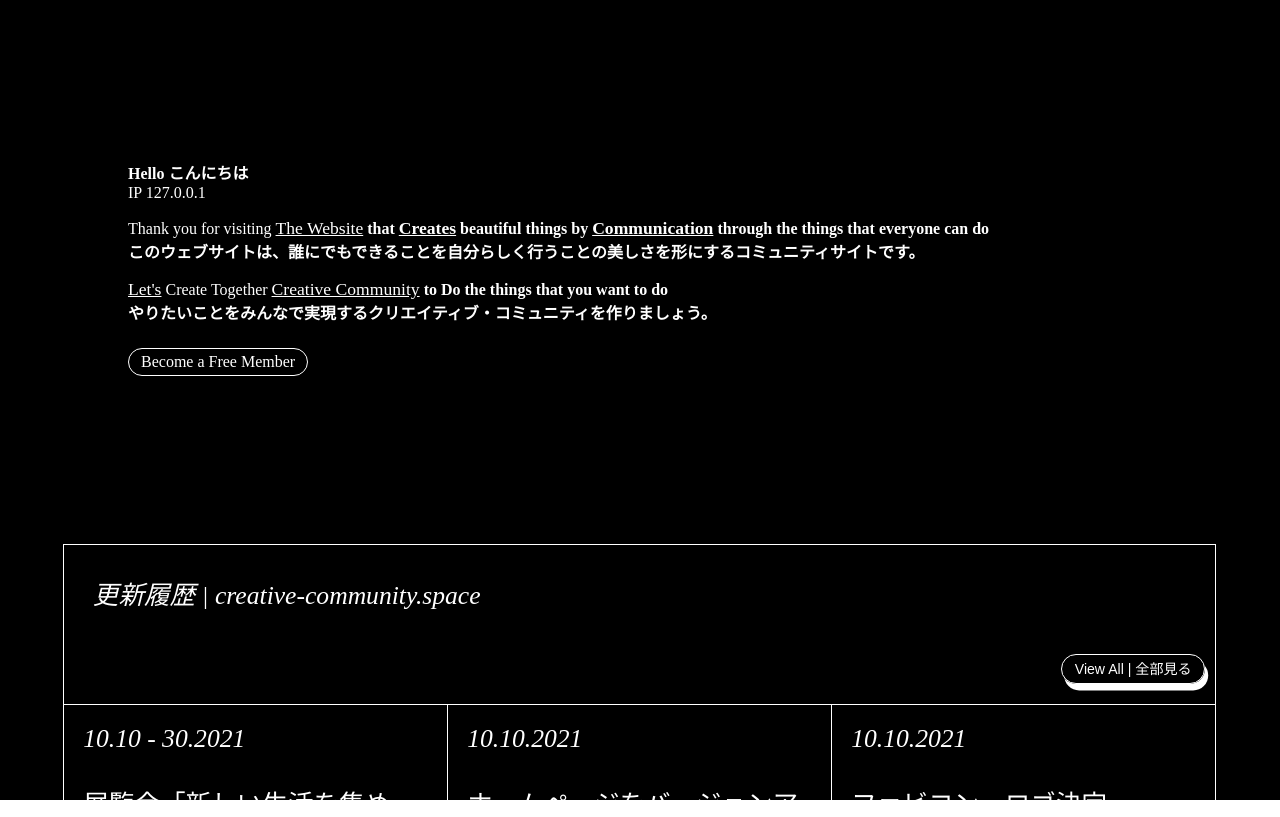
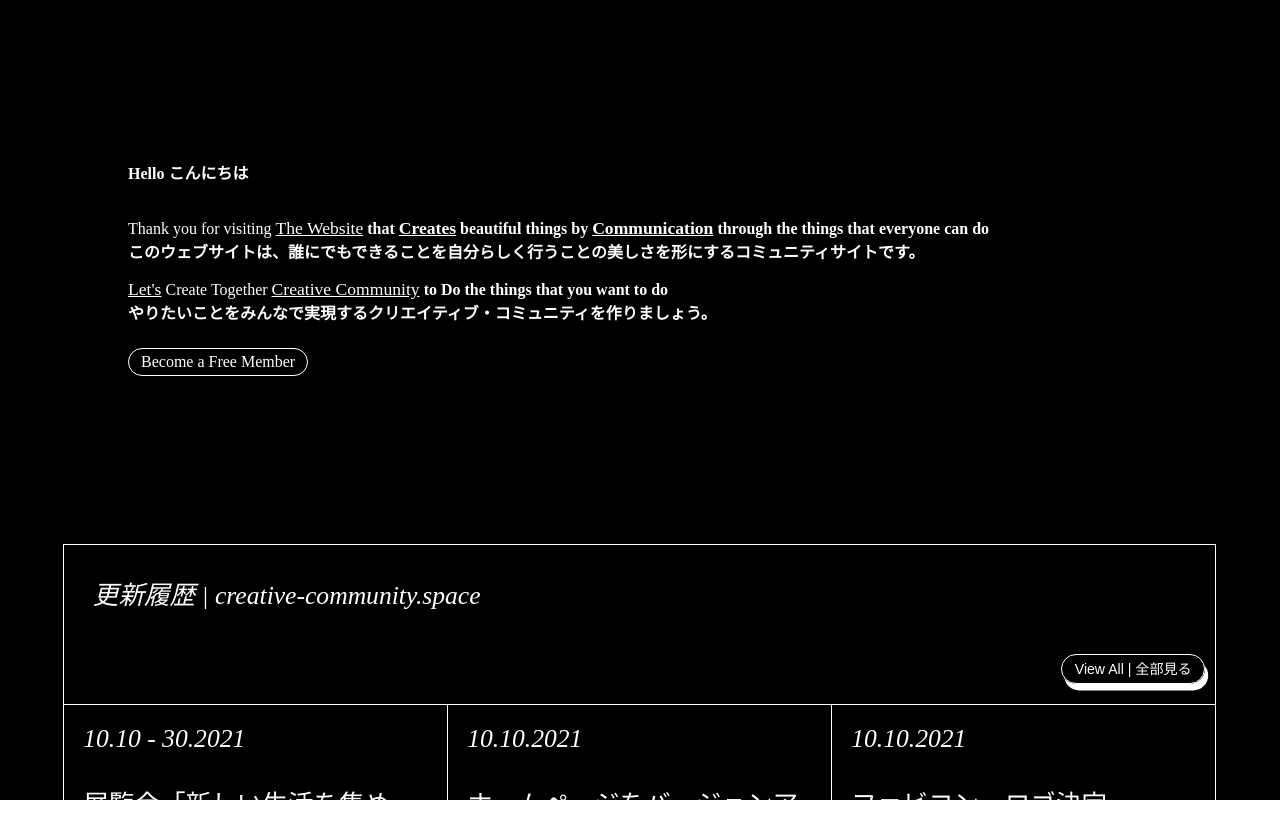
Before and after one commit to creative-community-pehu/index, a PHP site: page / in a window 1280 px wide. Shown: the top 817 px of the page. Run offline with PHP 8.4, Linux system fonts and the light colour scheme; some libraries are stand-ins or nearby versions.

Commit message:
Update index.php

```diff
--- a/index.php
+++ b/index.php
@@ -25,7 +25,8 @@ body {margin:0; padding:0;}
 #greeting #hello {
     filter: invert();
 }
-#greeting #hello #join {
+#greeting #hello #join,
+#greeting #hello .ip {
     filter: invert(1);
 }
 #ver #grid div:nth-child(n + 7),
```
